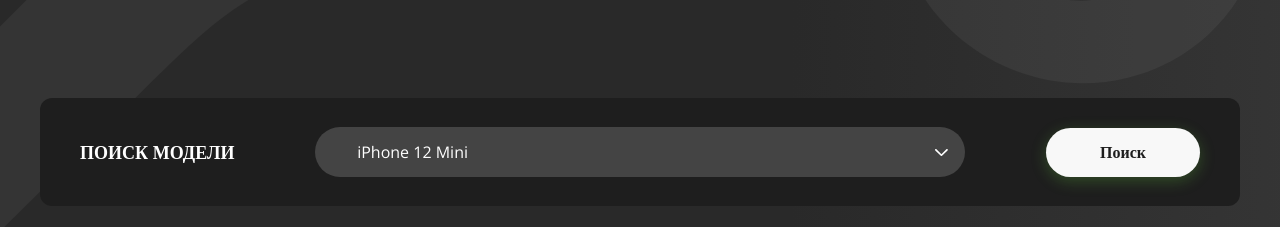
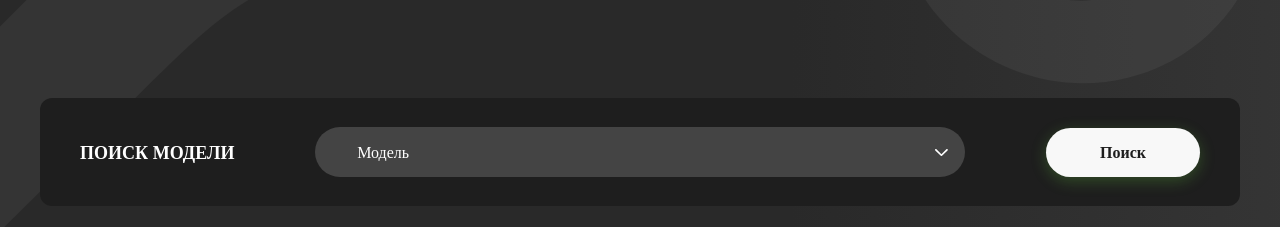
Before and after one commit to neforward/iphone-react, a React (Vite) app: page / in a window 1280 px wide. Shown: the part 1460-1687 px from the top of the page. Built offline with nearby package versions, Linux system fonts and the light colour scheme.

Commit message:
first commit

```diff
--- a/src/components/Search.jsx
+++ b/src/components/Search.jsx
@@ -6,7 +6,7 @@
                     <div className="search-content">
                         <h6>Поиск МОДЕЛИ</h6>
                         <select>
-                            <option  disabled defaultValue>Модель</option>
+                            <option disabled defaultValue selected>Модель</option>
                             <option>iPhone 12 Mini</option>
                             <option>iPhone 12</option>
                             <option>iPhone 12 Pro</option>
--- a/src/index.css
+++ b/src/index.css
@@ -25,11 +25,7 @@
   margin: 0 auto;
   box-sizing: border-box;
 }
-.grid {
-  display: grid;
-  grid-template-columns: repeat(auto-fill, minmax(200px, 1fr));
-  grid-gap: 20px;
-}
+
 
 .header-content {
   display: flex;
@@ -141,8 +137,6 @@
   background: #1e1e1e;
   color: #cbcbcb;
   box-shadow: 0px 4px 15px 0px rgba(108, 216, 62, 0.5);
-}
-@media screen and (max-width: 375px) {
 }
 .logos {
   margin-top: 55px;
@@ -848,3 +842,6 @@
   border-radius: 15px;
   background: #1e1e1e;
 }
+@media screen and (max-width: 1100px) {
+
+}
```
